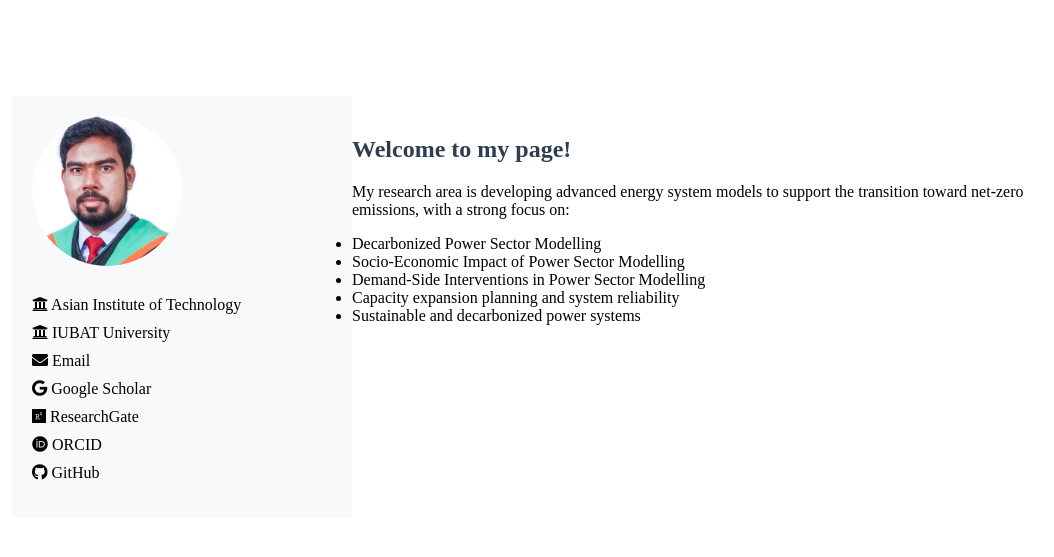
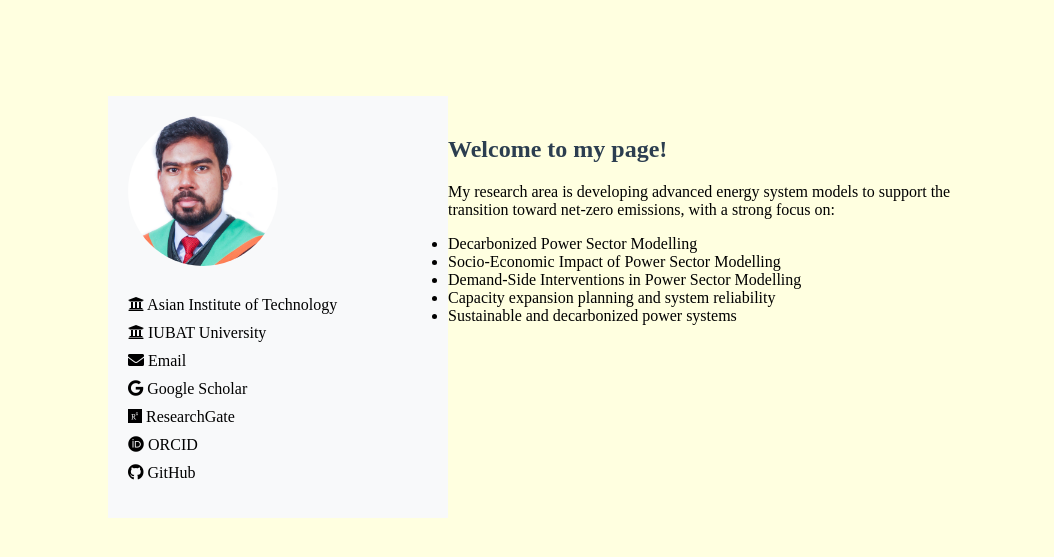
Before and after one commit to FiruzAhamed/firuzahamed.github.io, a Jekyll site: the page built from index.md, in a window 1280 px wide. Shown: the top 557 px of the page, without its empty margins (84-1138 px from the left). Built offline with Jekyll 4.4.1, drawn with Linux system fonts in a browser that asks for light colours.

Commit message:
Update style.css

```diff
--- a/assets/css/style.css
+++ b/assets/css/style.css
@@ -1,7 +1,9 @@
 body {
-  margin: 1in 1in 1in 1in; /* 1in top, 2in right, 1in bottom, 2in left */
+  margin: 1in 2in 1in 2in; /* 1in top, 2in right, 1in bottom, 2in left */
 }
-
+body {
+  background-color: lightyellow;
+}
 .sidebar {
   width: 300px;
   float: left;
```
